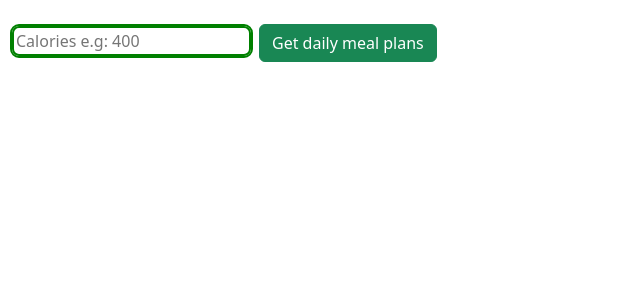
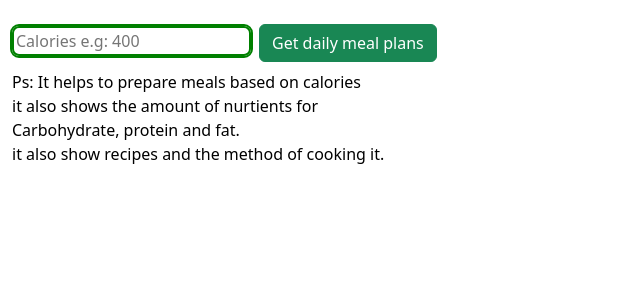
Before and after one commit to bhankymyk/Calorie-meal-planner, a React (Create React App) app: page /HomePage in a window 1280 px wide. Shown: the top 300 px of the page, without its empty margins (0-640 px from the left). Built offline with nearby package versions, Linux system fonts and the light colour scheme.

Commit message:
fix: UI updated

```diff
--- a/src/Component/HomePage.jsx
+++ b/src/Component/HomePage.jsx
@@ -35,6 +35,11 @@ function App() {
 Get daily meal plans
       </Button>
       </div>
+      <div className='mains mt-2 text-center'>
+      <p> Ps: It helps to prepare meals based on calories <br/>
+      it also shows the amount of nurtients for  <br />
+      Carbohydrate, protein and fat. <br /> it also show recipes and the method of cooking it. </p>
+      </div>
       </Row>
         {mealData && <MealList mealData={mealData} />}
     </Container>
--- a/src/index.css
+++ b/src/index.css
@@ -33,6 +33,10 @@ input{
   /* display: inline; */
   white-space: nowrap;
 }
+.mains p{
+  color: black;
+  text-align: left;
+}
 
 /* Mobile phone screen adjusted */
 
```
